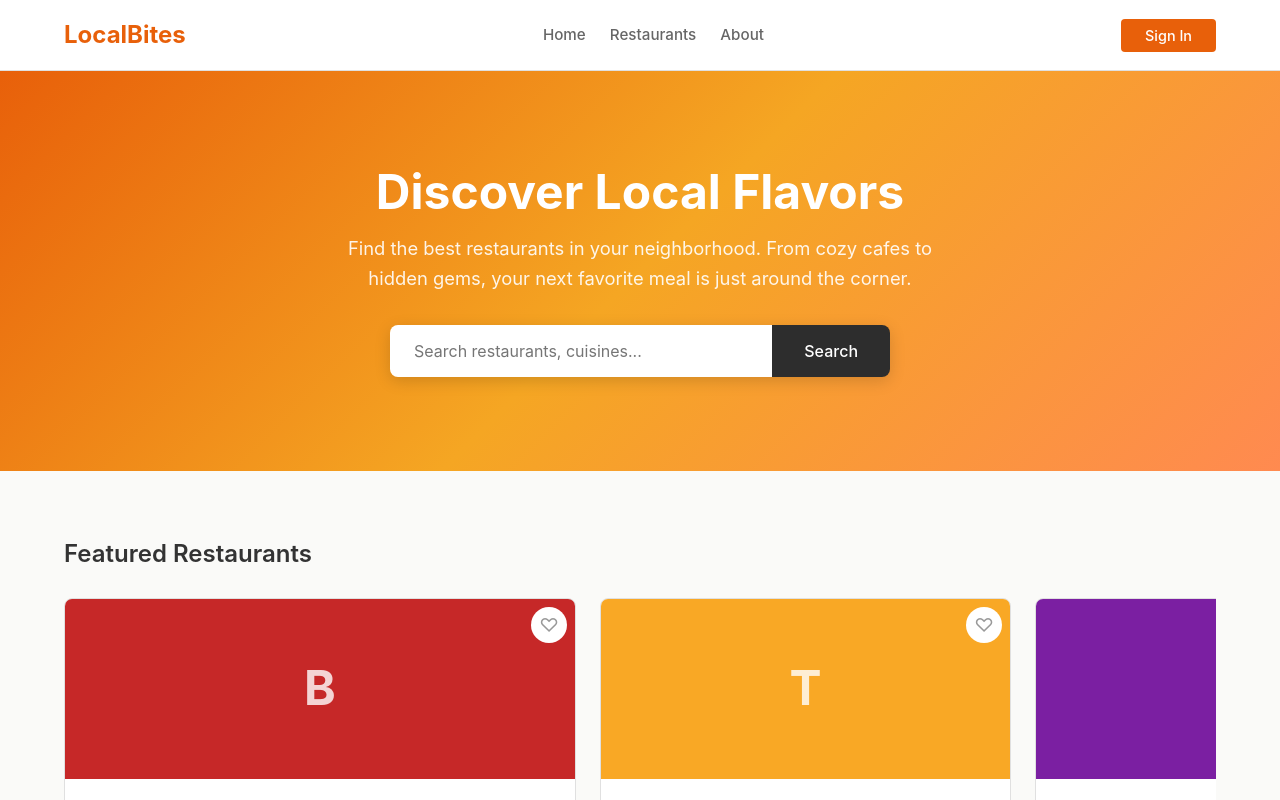
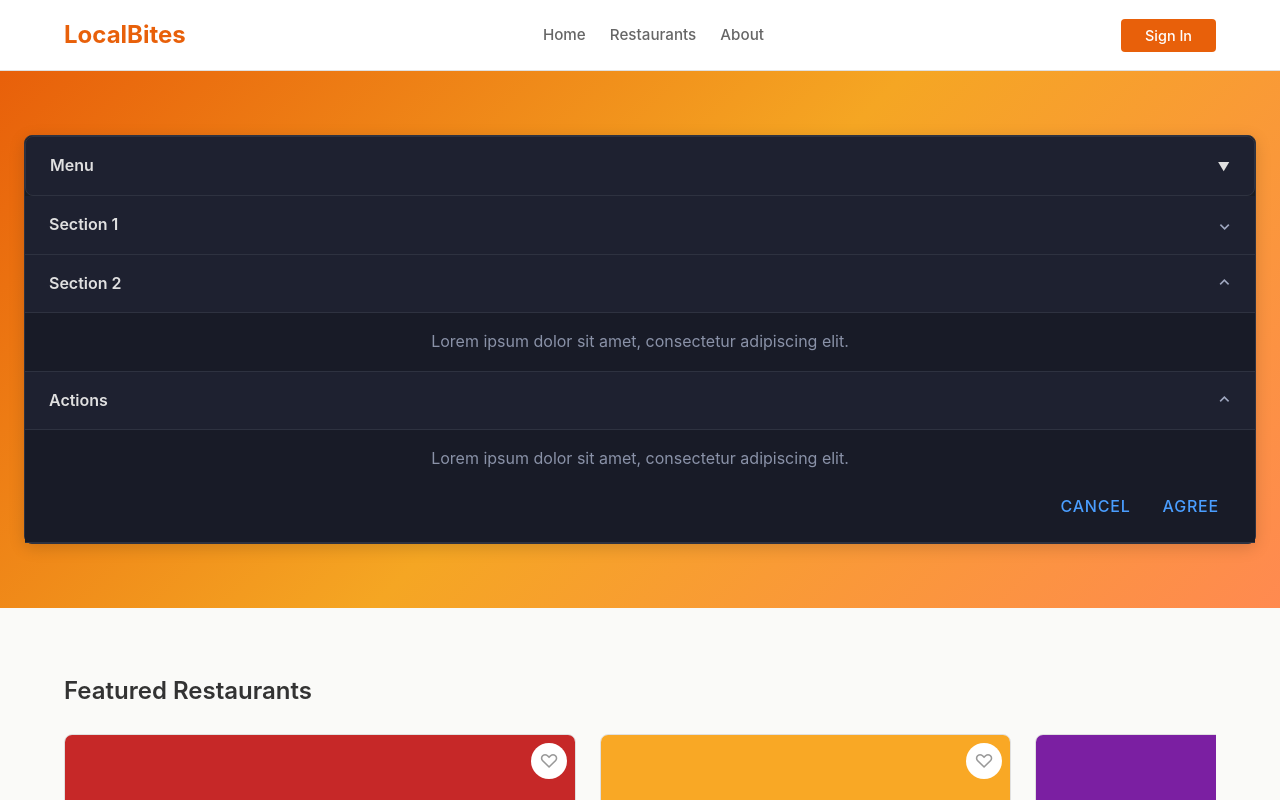
Before and after one commit to foux-test-org/localbites, a React (Vite) app: page / in a window 1280 px wide. Shown: the top 800 px of the page. Built offline with nearby package versions, Linux system fonts and the light colour scheme.

Commit message:
Foux: drop-acc-test

```diff
--- /dev/null
+++ b/src/components/Hero/FouxDropAccTest.module.css
@@ -0,0 +1,153 @@
+.container {
+  background: #1a1d23;
+  border-radius: 8px;
+  box-shadow: 0px 4px 16px rgba(0,0,0,0.15);
+  border: 1px solid #2e3240;
+  width: 100%;
+}
+
+.trigger {
+  display: flex;
+  align-items: center;
+  justify-content: space-between;
+  width: 100%;
+  padding: 16px 24px;
+  background: #1e2130;
+  border: 1px solid #2e3240;
+  border-radius: 8px;
+  color: #e0e0e0;
+  font-size: 16px;
+  font-weight: 600;
+  line-height: 1.6;
+  transition: background 0.2s ease;
+}
+
+.trigger:hover, .trigger:active {
+  background: #252a3a;
+}
+
+.triggerLabel {
+  font-size: 16px;
+  font-weight: 600;
+  color: #e0e0e0;
+}
+
+.chevron {
+  display: inline-block;
+  transform-origin: center;
+  transition: transform 0.2s ease;
+  font-size: 12px;
+  color: #e0e0e0;
+}
+
+.trigger.isOpen .chevron {
+  transform: rotate(180deg);
+}
+
+#drop-acc-test-panel {
+  display: none;
+  background: #1e2130;
+  border: 1px solid #2e3240;
+  border-radius: 8px;
+  margin-top: 8px;
+  overflow: hidden;
+}
+
+#drop-acc-test-panel.isOpen {
+  display: block;
+}
+
+.sectionHeader {
+  display: flex;
+  align-items: center;
+  justify-content: space-between;
+  width: 100%;
+  padding: 16px 24px;
+  background: #1e2130;
+  border: none;
+  border-bottom: 1px solid #2e3240;
+  color: #e0e0e0;
+  font-size: 16px;
+  font-weight: 600;
+  line-height: 1.6;
+  transition: background 0.2s ease;
+  text-align: left;
+}
+
+.sectionHeader:hover, .sectionHeader:active {
+  background: #252a3a;
+}
+
+.sectionChevron {
+  display: inline-block;
+  transform-origin: center;
+  transition: transform 0.2s ease;
+  font-size: 16px;
+  color: #a0a8c0;
+  transform: rotate(180deg);
+}
+
+.sectionHeader:not(.isSelected) .sectionChevron {
+  transform: rotate(0deg);
+}
+
+.sectionBody {
+  display: none;
+  background: #181b27;
+  border-bottom: 1px solid #2e3240;
+}
+
+.sectionBody.isVisible {
+  display: block;
+}
+
+.bodyText {
+  padding: 16px 24px;
+  font-size: 16px;
+  font-weight: 400;
+  line-height: 1.6;
+  color: #8a92a8;
+}
+
+.buttonRow {
+  display: flex;
+  flex-direction: row;
+  justify-content: flex-end;
+  align-items: center;
+  gap: 8px;
+  padding: 0px 24px 16px 24px;
+}
+
+.cancelBtn {
+  background: transparent;
+  border: none;
+  border-radius: 4px;
+  color: #4a9eff;
+  font-size: 16px;
+  font-weight: 500;
+  line-height: 1.6;
+  padding: 6px 12px;
+  transition: color 0.2s ease;
+  letter-spacing: 0.05em;
+}
+
+.cancelBtn:hover, .cancelBtn:active {
+  color: #7ab8ff;
+}
+
+.agreeBtn {
+  background: transparent;
+  border: none;
+  border-radius: 4px;
+  color: #4a9eff;
+  font-size: 16px;
+  font-weight: 500;
+  line-height: 1.6;
+  padding: 6px 12px;
+  transition: color 0.2s ease;
+  letter-spacing: 0.05em;
+}
+
+.agreeBtn:hover, .agreeBtn:active {
+  color: #7ab8ff;
+}
--- /dev/null
+++ b/src/components/Hero/FouxDropAccTest.tsx
@@ -0,0 +1,208 @@
+import React, { useId, useState, useRef, useEffect } from 'react';
+import styles from './FouxDropAccTest.module.css';
+
+// ---------------------------------------------------------------------------
+// Types
+// ---------------------------------------------------------------------------
+
+export interface AccordionSection {
+  title: string;
+  body: string;
+  /** If true, renders Cancel + Agree buttons inside the panel */
+  hasActions?: boolean;
+}
+
+interface DisclosureProps {
+  sections: AccordionSection[];
+  onCancel: () => void;
+  onAgree: () => void;
+  onToggle?: (index: number) => void;
+}
+
+interface AccordionMultiProps {
+  sections: AccordionSection[];
+  onCancel: () => void;
+  onAgree: () => void;
+  onToggle?: (index: number) => void;
+}
+
+export interface FouxDropAccTestProps {
+  /** Label shown on the dropdown trigger button */
+  triggerLabel: string;
+  /** Accordion sections rendered inside the dropdown panel */
+  sections: AccordionSection[];
+  /** Called when the Cancel button inside the actions panel is clicked */
+  onCancel: () => void;
+  /** Called when the Agree button inside the actions panel is clicked */
+  onAgree: () => void;
+  /** Optional: called after any accordion section is toggled */
+  onToggle?: (index: number) => void;
+}
+
+// ---------------------------------------------------------------------------
+// AccordionMulti — multi-open accordion; sections at indices 1 and 2 are
+// open by default.
+// ---------------------------------------------------------------------------
+
+function AccordionMulti({
+  sections,
+  onCancel,
+  onAgree,
+  onToggle,
+}: AccordionMultiProps): React.ReactElement {
+  const baseId = useId();
+  const [open, setOpen] = useState<Set<number>>(new Set([1, 2]));
+
+  const toggle = (i: number) =>
+    setOpen((prev) => {
+      const next = new Set(prev);
+      if (next.has(i)) next.delete(i);
+      else next.add(i);
+      return next;
+    });
+
+  return (
+    <>
+      {sections.map((section, i) => {
+        const isExpanded = open.has(i);
+        const headerId = `${baseId}-header-${i}`;
+        const bodyId = `${baseId}-body-${i}`;
+
+        return (
+          <div key={`${section.title}-${i}`}>
+            <button
+              type="button"
+              id={headerId}
+              aria-expanded={isExpanded}
+              aria-controls={bodyId}
+              onClick={() => {
+                toggle(i);
+                onToggle?.(i);
+              }}
+              className={`${styles.sectionHeader} ${isExpanded ? styles.isSelected : ''}`}
+            >
+              <span>{section.title}</span>
+              <span className={styles.sectionChevron} aria-hidden="true">⌄</span>
+            </button>
+
+            <div
+              id={bodyId}
+              role="region"
+              aria-labelledby={headerId}
+              hidden={!isExpanded}
+              className={`${styles.sectionBody} ${isExpanded ? styles.isVisible : ''}`}
+            >
+              <p className={styles.bodyText}>{section.body}</p>
+
+              {section.hasActions && (
+                <div className={styles.buttonRow}>
+                  <button
+                    type="button"
+                    className={styles.cancelBtn}
+                    onClick={() => {
+                      setOpen((prev) => {
+                        const next = new Set(prev);
+                        next.delete(i);
+                        return next;
+                      });
+                      onCancel();
+                    }}
+                  >
+                    CANCEL
+                  </button>
+                  <button
+                    type="button"
+                    className={styles.agreeBtn}
+                    onClick={() => {
+                      setOpen((prev) => {
+                        const next = new Set(prev);
+                        next.delete(i);
+                        return next;
+                      });
+                      onAgree();
+                    }}
+                  >
+                    AGREE
+                  </button>
+                </div>
+              )}
+            </div>
+          </div>
+        );
+      })}
+    </>
+  );
+}
+
+// ---------------------------------------------------------------------------
+// Disclosure — innermost pattern wrapper (reserved for future independent
+// open/closed state; currently delegates to AccordionMulti).
+// FOUX_TODO: if this pattern needs its own open/closed state independent of
+// the accordion, extract it into a standalone Disclosure component.
+// ---------------------------------------------------------------------------
+
+function Disclosure(props: DisclosureProps): React.ReactElement {
+  return <AccordionMulti {...props} />;
+}
+
+// ---------------------------------------------------------------------------
+// FouxDropAccTest — outer dropdown (open-dismiss pattern)
+// ---------------------------------------------------------------------------
+
+export function FouxDropAccTest({
+  triggerLabel,
+  sections,
+  onCancel,
+  onAgree,
+  onToggle,
+}: FouxDropAccTestProps): React.ReactElement {
+  const [isOpen, setIsOpen] = useState(false);
+  const ref = useRef<HTMLDivElement>(null);
+
+  useEffect(() => {
+    if (!isOpen) return;
+    const onDown = (e: MouseEvent) => {
+      if (ref.current && !ref.current.contains(e.target as Node)) {
+        setIsOpen(false);
+      }
+    };
+    const onKey = (e: KeyboardEvent) => {
+      if (e.key === 'Escape') setIsOpen(false);
+    };
+    document.addEventListener('mousedown', onDown);
+    document.addEventListener('keydown', onKey);
+    return () => {
+      document.removeEventListener('mousedown', onDown);
+      document.removeEventListener('keydown', onKey);
+    };
+  }, [isOpen]);
+
+  return (
+    <div className={styles.container} ref={ref}>
+      <button
+        type="button"
+        aria-expanded={isOpen}
+        aria-haspopup="true"
+        aria-controls="drop-acc-test-panel"
+        onClick={() => setIsOpen((v) => !v)}
+        className={`${styles.trigger} ${isOpen ? styles.isOpen : ''}`}
+      >
+        <span className={styles.triggerLabel}>{triggerLabel}</span>
+        <span className={styles.chevron} aria-hidden="true">▼</span>
+      </button>
+
+      <div
+        id="drop-acc-test-panel"
+        role="menu"
+        className={isOpen ? styles.isOpen : ''}
+      >
+        <Disclosure
+          sections={sections}
+          onCancel={onCancel}
+          onAgree={onAgree}
+          onToggle={onToggle}
+        />
+      </div>
+    </div>
+  );
+}
--- a/src/components/Hero/Hero.tsx
+++ b/src/components/Hero/Hero.tsx
@@ -1,43 +1,43 @@
 import React, { useState } from 'react';
 import { useNavigate } from 'react-router-dom';
 import styles from './Hero.module.css';
+import { FouxDropAccTest } from "./FouxDropAccTest";
 
 export function Hero(): React.ReactNode {
+    // FOUX_TODO: replace with real trigger label
+    const fouxTriggerLabel = 'Menu';
+    // FOUX_TODO: replace with real section data
+    const fouxSections: AccordionSection[] = [
+      { title: 'Section 1', body: 'Lorem ipsum dolor sit amet, consectetur adipiscing elit.' },
+      { title: 'Section 2', body: 'Lorem ipsum dolor sit amet, consectetur adipiscing elit.' },
+      { title: 'Actions', body: 'Lorem ipsum dolor sit amet, consectetur adipiscing elit.', hasActions: true },
+    ];
   const [searchValue, setSearchValue] = useState('');
   const navigate = useNavigate();
 
+  // FOUX_TODO: possibly unused after this change
   function handleSearchChange(e: React.ChangeEvent<HTMLInputElement>): void {
     setSearchValue(e.target.value);
   }
+  // FOUX_TODO: end
 
+  // FOUX_TODO: possibly unused after this change
   function handleSearchSubmit(e: React.FormEvent): void {
     e.preventDefault();
     if (searchValue.trim()) {
       navigate(`/restaurants?search=${encodeURIComponent(searchValue.trim())}`);
     }
   }
+  // FOUX_TODO: end
 
   return (
     <section className={styles.hero}>
-      <div className={styles.content}>
-        <h1 className={styles.headline}>Discover Local Flavors</h1>
-        <p className={styles.subtitle}>
-          Find the best restaurants in your neighborhood. From cozy cafes to hidden gems,
-          your next favorite meal is just around the corner.
-        </p>
-        <form className={styles.searchBar} onSubmit={handleSearchSubmit}>
-          <input
-            type="text"
-            className={styles.searchInput}
-            placeholder="Search restaurants, cuisines..."
-            value={searchValue}
-            onChange={handleSearchChange}
-          />
-          <button type="submit" className={styles.searchButton}>
-            Search
-          </button>
-        </form>
-      </div>
-    </section>
+            <FouxDropAccTest
+              triggerLabel={fouxTriggerLabel}
+              sections={fouxSections}
+              onCancel={() => {} /* FOUX_TODO: wire cancel action */}
+              onAgree={() => {} /* FOUX_TODO: wire agree action */}
+            />
+          </section>
   );
 }
```
